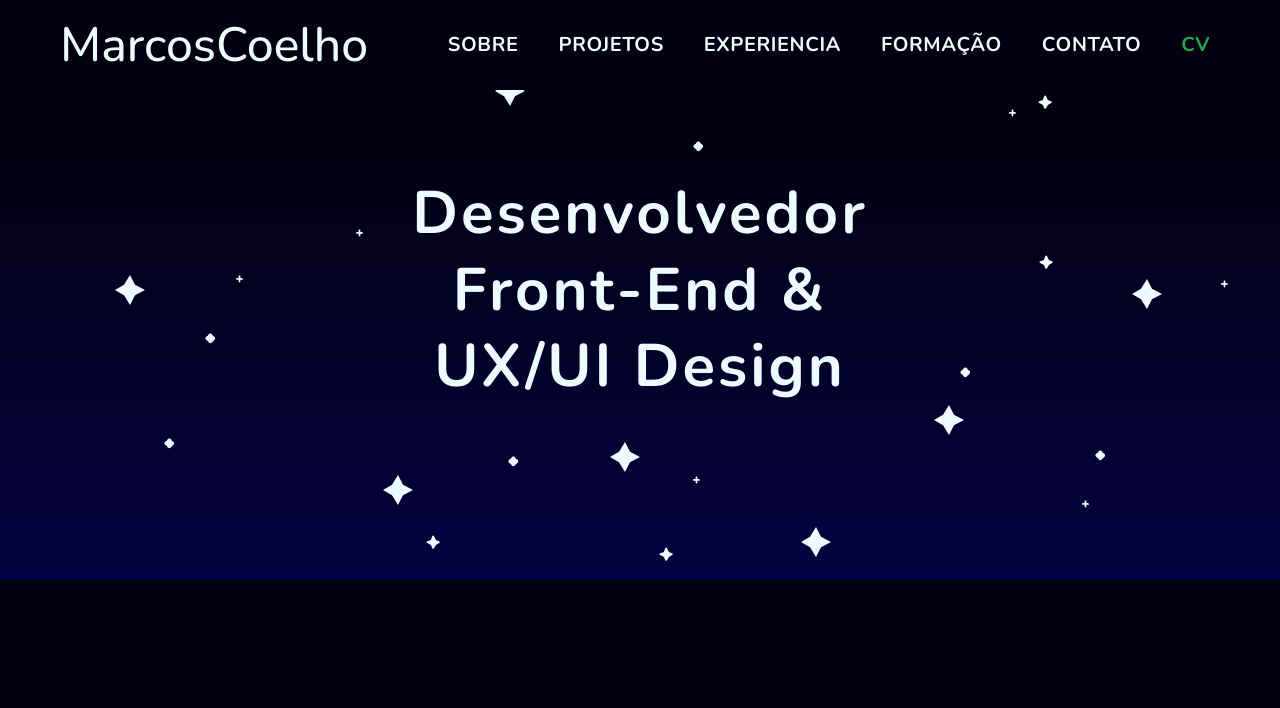
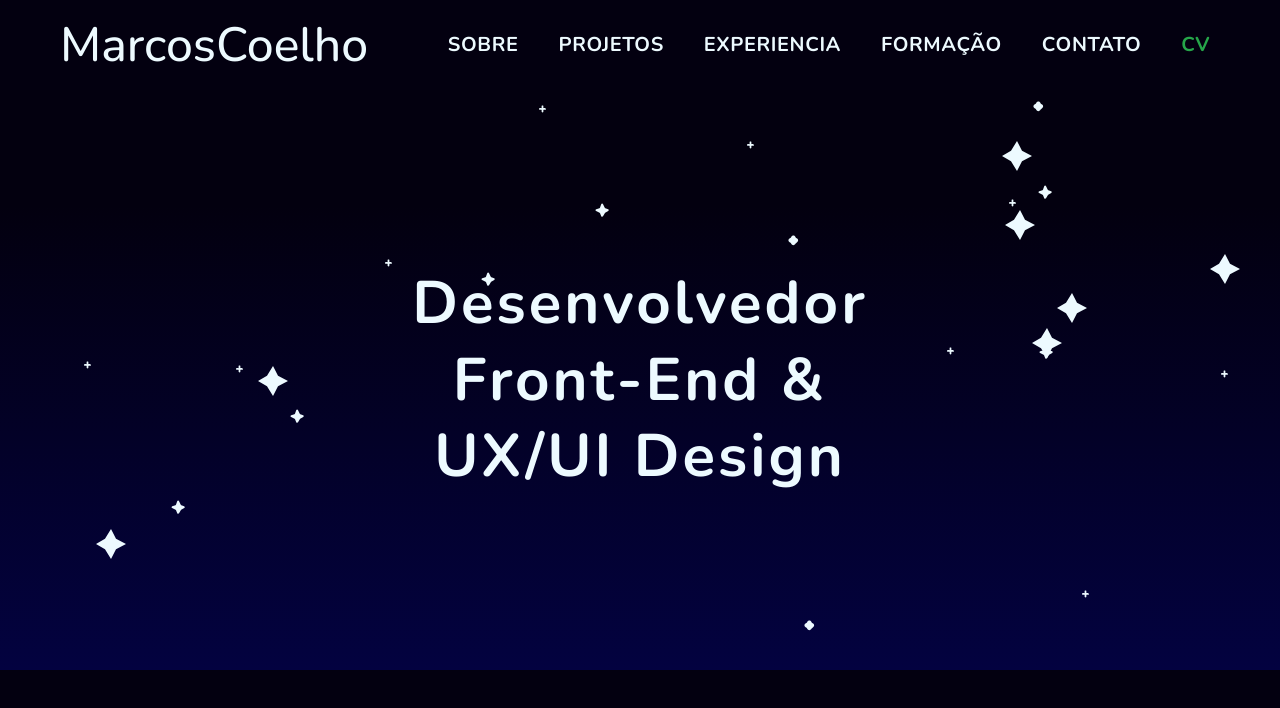
Before and after one commit to MarcosAlexandreCoelhoCampos/marcos-coelho, a React (Vite) app: page /home in a window 1280 px wide. Shown: the top 708 px of the page. Built offline with nearby package versions, Linux system fonts and the light colour scheme; a web font is replaced by a local one.

Commit message:
Adjustment Banner

```diff
--- a/src/pages/Home/sections/Banner/style.module.scss
+++ b/src/pages/Home/sections/Banner/style.module.scss
@@ -2,8 +2,10 @@
   min-height: 60vh;
   padding: 50px 0;
   display: flex;
+  margin-top: 5.625rem;
   align-items: center;
   justify-content: center;
+  position: relative;
   background: linear-gradient(#03000f 20%, #030240);
 
   .mainTitle {
```
